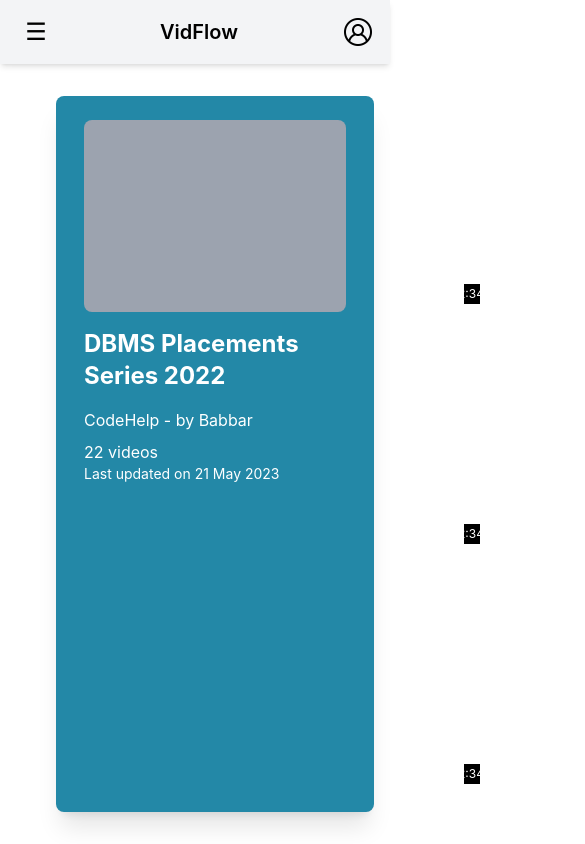
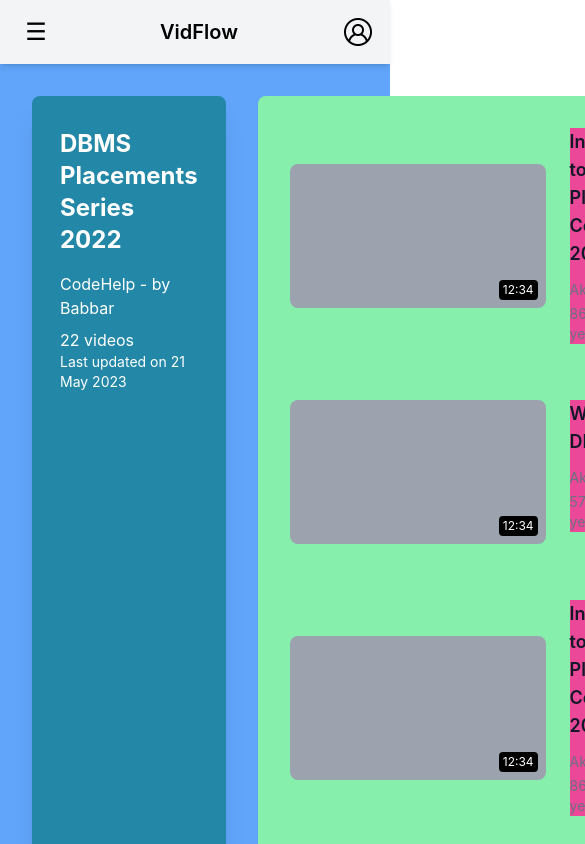
Before and after one commit to ajais-25/vidflow, a React (Vite) app in the folder client/: page /playlists/1 in a window 390 px wide. Shown: the top 844 px of the page, 585 px wide, since content can reach past the window. Built offline with nearby package versions, Linux system fonts and the light colour scheme.

Commit message:
individual playlist page made responsive

```diff
--- a/client/src/components/Navbar.jsx
+++ b/client/src/components/Navbar.jsx
@@ -8,7 +8,7 @@
 
   return (
     <div
-      className="flex justify-between items-center z-10 p-4 shadow-md fixed top-0 left-0 right-0 bg-gray-100 dark:bg-gray-800"
+      className="flex justify-between items-center z-50 p-4 shadow-md fixed top-0 left-0 right-0 bg-gray-100 dark:bg-gray-800"
       style={{ height: "4rem" }}
     >
       <button
--- a/client/src/components/playlist/LeftPart.jsx
+++ b/client/src/components/playlist/LeftPart.jsx
@@ -2,12 +2,16 @@
 
 const LeftPart = () => {
   return (
-    <div className="bg-[#2388a7] px-7 py-6 dark:bg-gray-800 text-white shadow-xl rounded-lg p-4 m-4 h-[calc(100vh-8rem)] fixed left-10 md:w-1/4">
-      <div className="h-48 w-full rounded-lg mb-4 bg-gray-400"></div>
-      <h1 className="text-2xl font-bold">DBMS Placements Series 2022</h1>
-      <p className="mt-4 mb-2">CodeHelp - by Babbar</p>
-      <p>22 videos</p>
-      <p className="text-sm dark:text-gray-400">Last updated on 21 May 2023</p>
+    <div className="bg-[#2388a7] flex lg:flex-col sm:flex-row sm:gap-6 sm:m-0 px-7 sm:px-10 py-8 dark:bg-gray-800 text-white shadow-xl rounded-lg p-4 m-4 lg:h-[calc(100vh-8rem)] lg:fixed lg:top-24 lg:left-10 lg:bottom-24 z-10 sm:w-full lg:w-[22rem]">
+      <div className="h-44 lg:w-full sm:w-72 rounded-lg lg:mb-4 shrink-0 bg-gray-400"></div>
+      <div>
+        <h1 className="text-2xl font-bold">DBMS Placements Series 2022</h1>
+        <p className="mt-4 mb-2">CodeHelp - by Babbar</p>
+        <p>22 videos</p>
+        <p className="text-sm dark:text-gray-400">
+          Last updated on 21 May 2023
+        </p>
+      </div>
     </div>
   );
 };
--- a/client/src/components/playlist/PlaylistVideo.jsx
+++ b/client/src/components/playlist/PlaylistVideo.jsx
@@ -3,14 +3,15 @@
 const PlaylistVideo = ({ video }) => {
   return (
     <div className="flex items-center gap-6 px-6 py-6 mb-2 cursor-pointer transition-all duration-300 rounded-lg hover:bg-gray-200 dark:hover:bg-gray-800">
-      <div className="h-44 w-1/3 rounded-lg bg-gray-400 relative">
+      <div className="h-36 w-64 rounded-lg bg-gray-400 relative shrink-0">
         <div className="absolute bottom-2 right-2 bg-black text-white text-xs px-1 py-0.5 rounded">
           12:34
         </div>
       </div>
-      <div className="self-start">
+      <div className="self-start bg-pink-500 w-full">
         <h2 className="font-semibold text-lg">{video.title}</h2>
-        <p className="text-sm mt-3 text-gray-500">
+        <p className="text-sm mt-3 text-gray-500">Akshat Jaiswal</p>
+        <p className="text-sm mt-1 text-gray-500">
           {video.views} • {video.time}
         </p>
       </div>
--- a/client/src/components/playlist/RightPart.jsx
+++ b/client/src/components/playlist/RightPart.jsx
@@ -30,7 +30,7 @@
 
 const RightPart = () => {
   return (
-    <div className="flex-1 p-2 m-4 ml-96 rounded-lg overflow-auto">
+    <div className="flex-1 p-2 m-4 lg:ml-96 rounded-lg bg-green-300">
       {videoData.map((video, index) => (
         <PlaylistVideo key={index} video={video} />
       ))}
--- a/client/src/pages/PlaylistIndividual.jsx
+++ b/client/src/pages/PlaylistIndividual.jsx
@@ -4,8 +4,8 @@
 
 const PlaylistIndividual = () => {
   return (
-    <div className="h-full dark:bg-gray-900 px-20 py-20 text-gray-900 relative dark:text-gray-100">
-      <div className="flex flex-col md:flex-row">
+    <div className="min-h-screen bg-blue-400 dark:bg-gray-900 px-4 py-20 text-gray-900 relative dark:text-gray-100">
+      <div className="flex sm:flex-col">
         <LeftPart />
         <RightPart />
       </div>
--- a/client/src/pages/Playlists.jsx
+++ b/client/src/pages/Playlists.jsx
@@ -1,6 +1,6 @@
 // src/pages/PlaylistPage.jsx
 import React, { useState } from "react";
-import Playlist from "../components/Playlist";
+import Playlist from "../components/playlist/Playlist";
 
 const Playlists = () => {
   const [playlists, setPlaylists] = useState([
```
Also changed, not shown: client/src/components/playlist/Playlist.jsx (renamed from client/src/components/Playlist.jsx).
